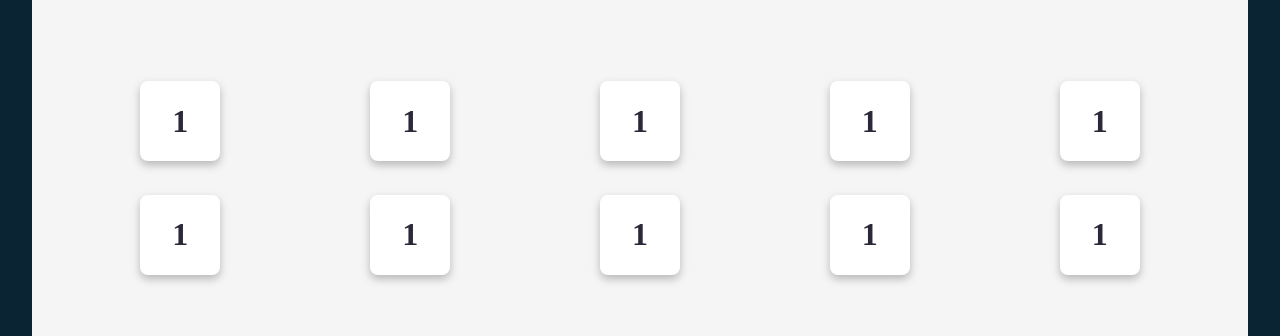
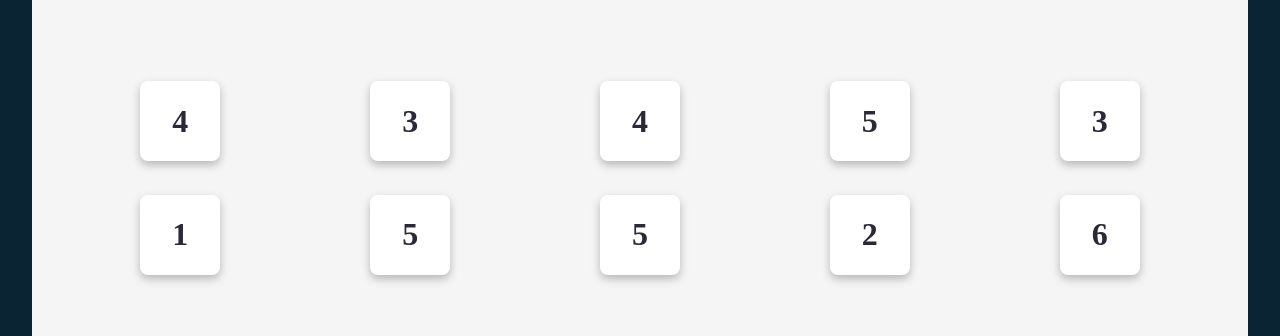
Before and after one commit to RaviP14/tenzies-game, a React (Create React App) app in the folder tenzies-game/: page / in a window 1280 px wide. Shown: the part 222-558 px from the top of the page. Built offline with nearby package versions, Linux system fonts and the light colour scheme.

Commit message:
Added stateand removed hard coded die elements.

```diff
--- a/tenzies-game/src/App.js
+++ b/tenzies-game/src/App.js
@@ -3,6 +3,8 @@ import './styles/style.css'
 import Die from './components/Die'
 
 function App() {
+
+  const [dice, setDice] = React.useState(allNewDice(1, 6, 10))
 
   function getRandomInt(min, max) {
     min = Math.ceil(min);
@@ -12,28 +14,25 @@ function App() {
 
 
   function allNewDice(min, max, dice) {
-    const array = []
+    const newDice = []
     for (let i = 0; i < dice; i++) {
         const element = getRandomInt(min, max)
-        array.push(element)
+        newDice.push(element)
     }
-    return array;
+    return newDice;
   }
+
+  const dices = dice.map(number => {
+    return (
+        <Die value={number} />
+    )
+  })
 
   return (
     <main>
       <div className="border">
       <div className="DieContainer">
-                <Die value={1} />
-                <Die value={1} />
-                <Die value={1} />
-                <Die value={1} />
-                <Die value={1} />
-                <Die value={1} />
-                <Die value={1} />
-                <Die value={1} />
-                <Die value={1} />
-                <Die value={1} />
+                {dices}
             </div>
       </div>
     </main>
```
